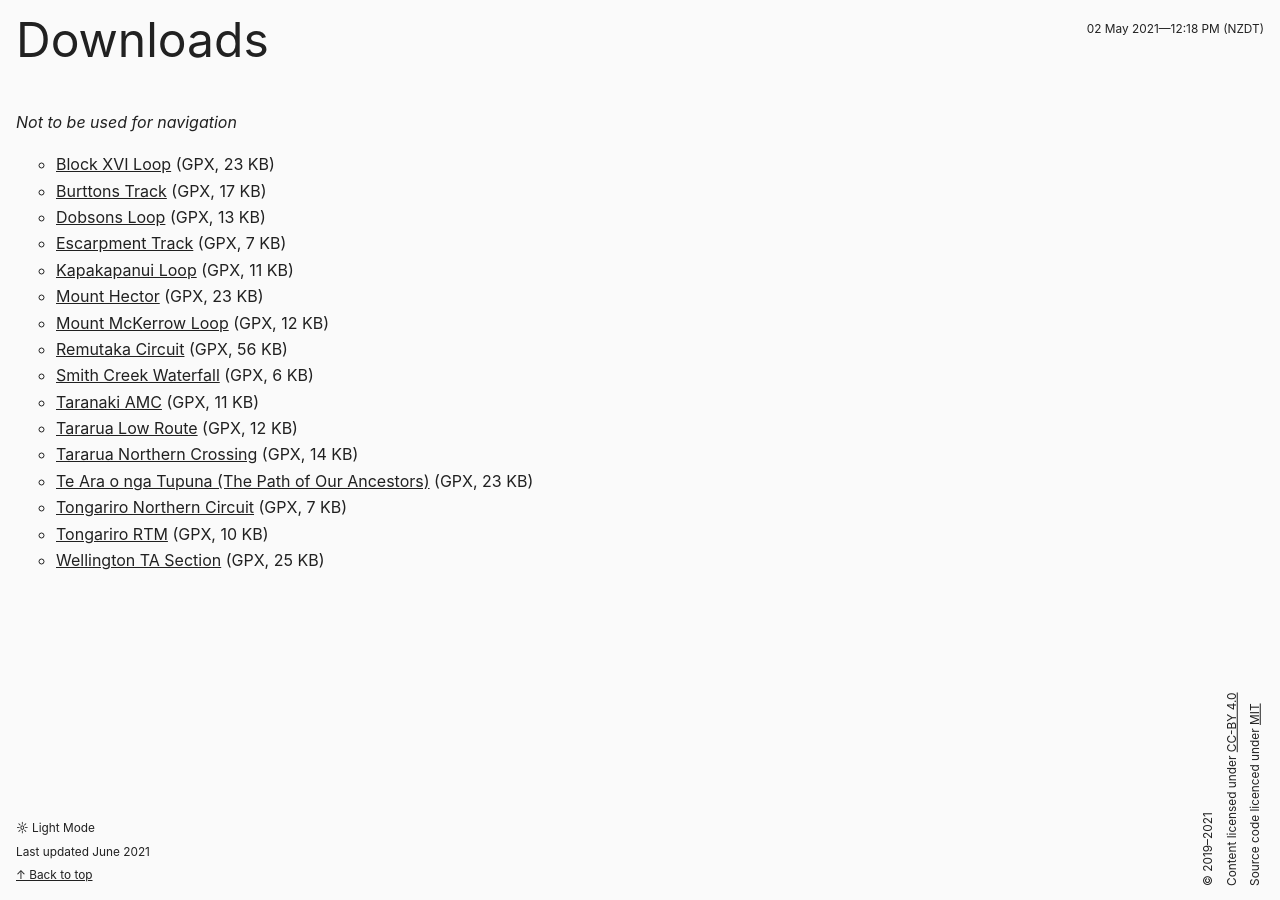
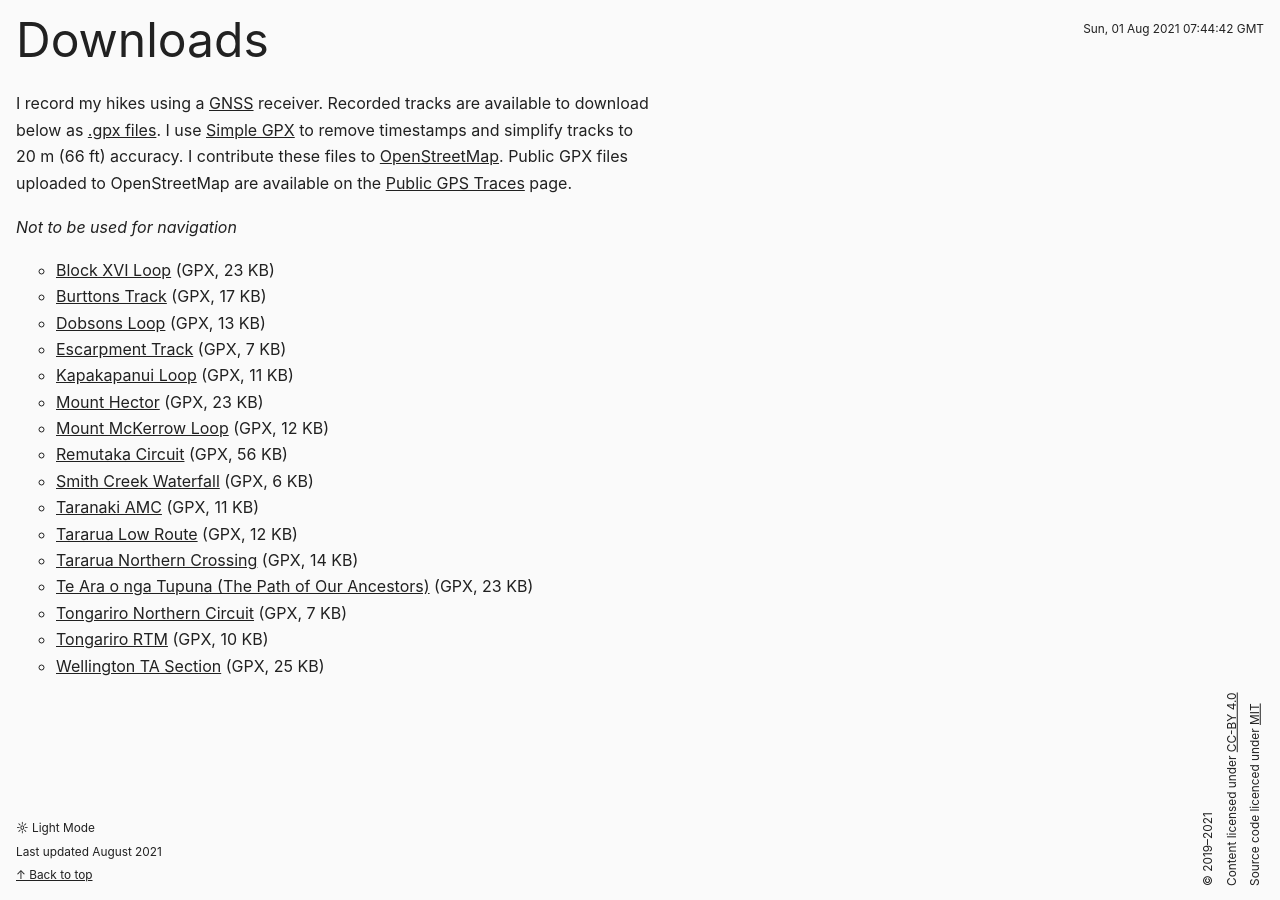
Before and after one commit to gerdspatial/gerhardlanz, a Jekyll site: the page built from downloads.md, in a window 1280 px wide. Built offline with Jekyll 4.4.1, drawn with Linux system fonts in a browser that asks for light colours; our own code applies the rules of GitHub Pages for plain Markdown files.

Commit message:
Minor edits

```diff
--- a/_layouts/default.html
+++ b/_layouts/default.html
@@ -32,7 +32,11 @@
 
 		<div class="nav">
 			<nav><small>
-                02 May 2021—12:18 PM (NZDT)
+                <script language="javascript">
+                 var today = new Date();
+                 var today = today.toUTCString();
+                 document.write(today);
+                 </script>
             </small></nav>
 		</div>
 
@@ -42,7 +46,7 @@
             <span><small>
                 <p class="light" margin: 0>☼ Light Mode</p>
                 <p class="dark" margin: 0>☾ Dark Mode</p>
-                Last updated June 2021<br>
+                Last updated {{ "now" | date: "%B %Y" }}<br>
                 <a href="#top">↑ Back to top</a><br>
             </small></span>
         </div>
--- a/downloads.md
+++ b/downloads.md
@@ -4,7 +4,9 @@ permalink: /downloads/
 ---
 # Downloads
 <br>
-## <i>Not to be used for navigation</i>
+I record my hikes using a [GNSS](https://en.m.wikipedia.org/wiki/Satellite_navigation) receiver. Recorded tracks are available to download below as [.gpx files](https://www.topografix.com/gpx_for_users.asp). I use [Simple GPX](https://simple-gpx.herokuapp.com/) to remove timestamps and simplify tracks to 20 m (66 ft) accuracy. I contribute these files to [OpenStreetMap](https://www.openstreetmap.org/). Public GPX files uploaded to OpenStreetMap are available on the [Public GPS Traces](https://www.openstreetmap.org/traces) page.
+
+### <i>Not to be used for navigation</i>
 
 * [Block XVI Loop](/assets/Block_XVI_Loop.gpx) (GPX, 23 KB)
 * [Burttons Track](/assets/Burttons_Track.gpx) (GPX, 17 KB)
```
Also changed, not shown: README.md (+1 -0 lines).
